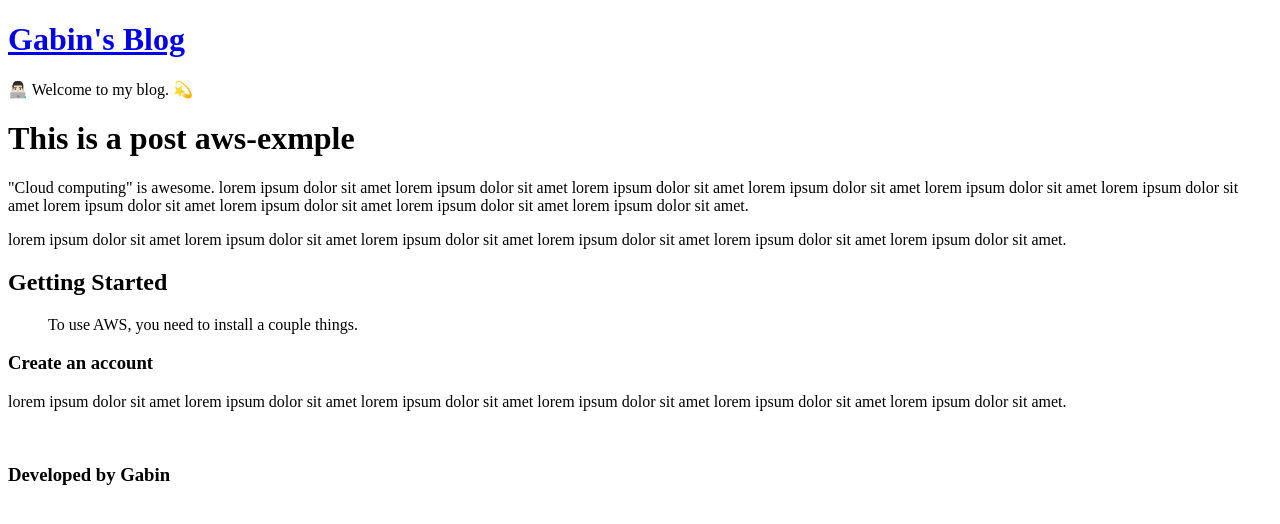
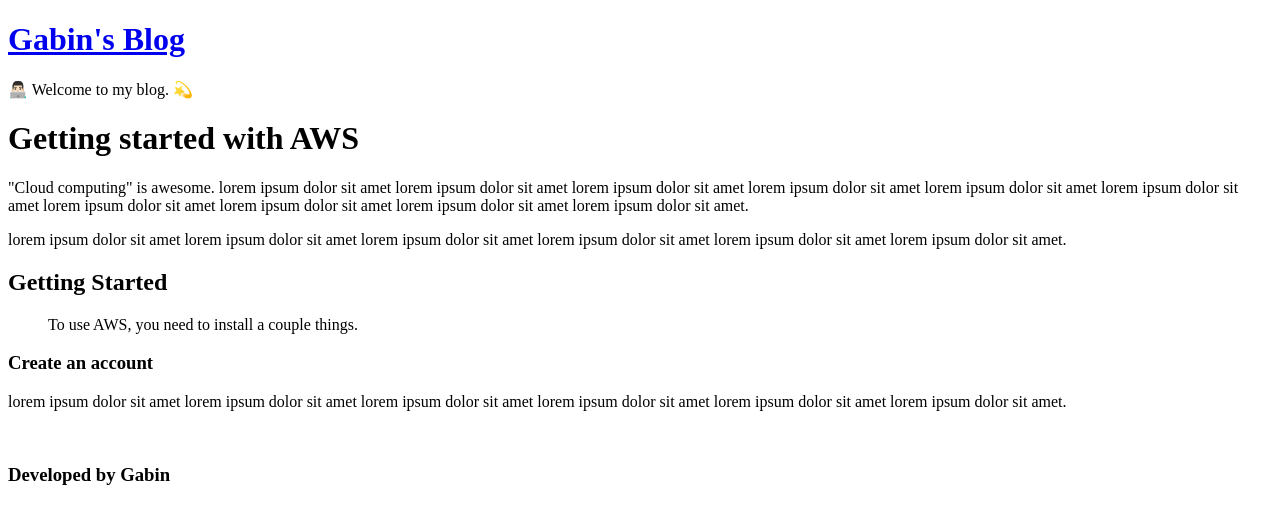
Before and after one commit to gabinwilliams/nextjs-blog, a Next.js app: page /posts/aws-exmple in a window 1280 px wide. Shown: the top 524 px of the page. Built offline with nearby package versions, Linux system fonts and the light colour scheme.

Commit message:
made pages build statically

```diff
--- /dev/null
+++ b/app/components/getPostMetadata.ts
@@ -0,0 +1,21 @@
+import fs from "fs";
+import matter from "gray-matter";
+
+const getPostsMetadata = () => {
+    const folder = "posts/";
+    const files = fs.readdirSync(folder);
+    const markdownPosts = files.filter((file) => file.endsWith(".md"));
+    const posts = markdownPosts.map((fileName) => {
+        const fileContents = fs.readFileSync(`posts/${fileName}`, "utf8");
+        const matterResults = matter(fileContents);
+        return {
+            title: matterResults.data.title,
+            date: matterResults.data.date,
+            subtitle: matterResults.data.subtitle,
+            slug: fileName.replace(".md", ""),
+        };
+    });
+    return posts;
+};
+
+export default getPostsMetadata;
--- a/app/posts/[slug]/page.tsx
+++ b/app/posts/[slug]/page.tsx
@@ -1,6 +1,7 @@
 import fs from "fs";
 import Markdown from "markdown-to-jsx";
 import matter from "gray-matter";
+import getPostsMetadata from "app/components/getPostMetadata";
 
 type Props = { params: any };
 
@@ -9,18 +10,25 @@
     const file = `${folder}/${slug}.md`;
     const content = fs.readFileSync(file, "utf8");
     const matterResult = matter(content);
-    return matterResult.content;
+    return matterResult;
 };
 
 const PostPage = (props: Props) => {
     const slug = props.params.slug;
-    const content = getPostContent(slug);
+    const post = getPostContent(slug);
     return (
         <div>
-            <h1>This is a post {slug}</h1>
-            <Markdown>{content}</Markdown>
+            <h1>{post.data.title}</h1>
+            <Markdown>{post.content}</Markdown>
         </div>
     );
 };
 
 export default PostPage;
+
+export const generateStaticParams = async () => {
+    const posts = getPostsMetadata();
+    return posts.map((post) => ({
+        slug: post.slug,
+    }));
+};
```
Also changed, not shown: app/page.tsx (+3 -22 lines), posts/aws-exmple-two.md (added, +17 -0 lines).
